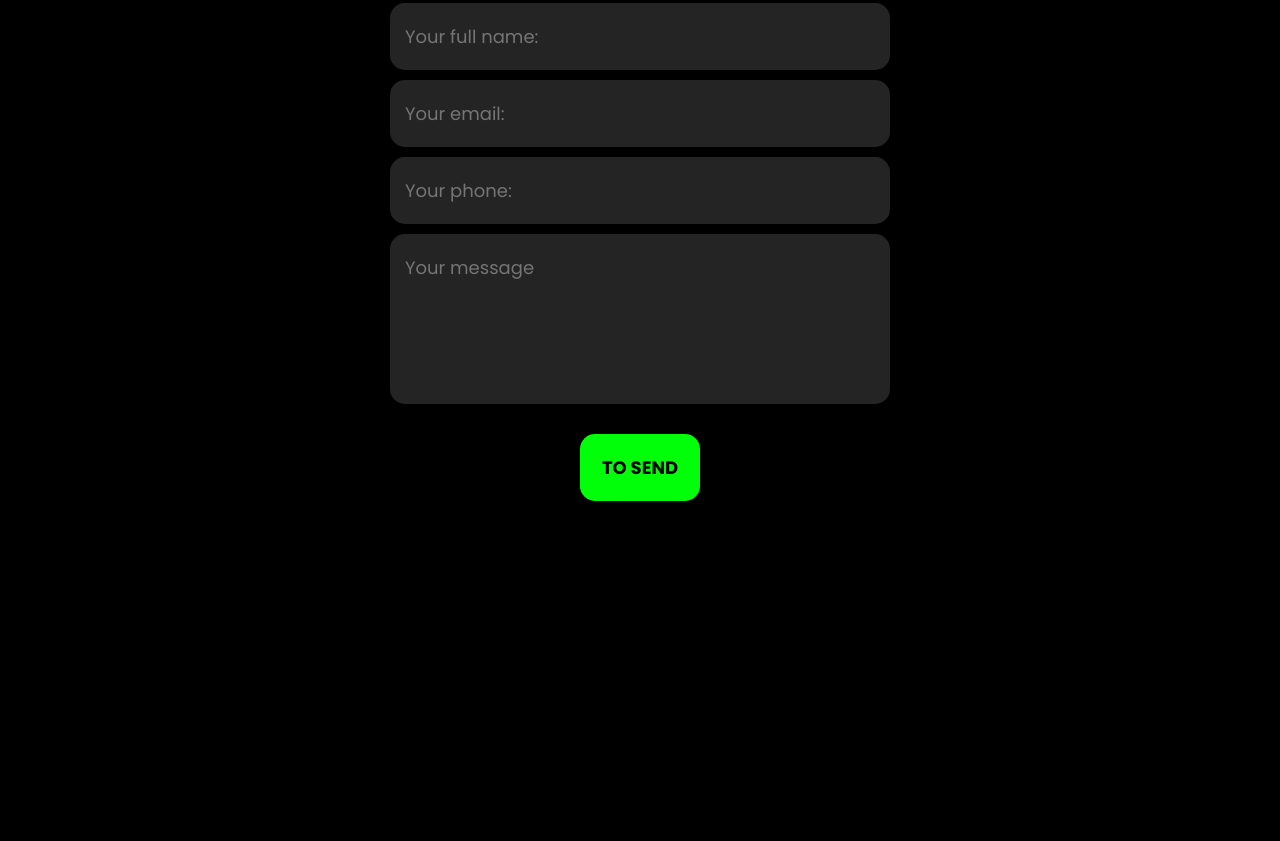
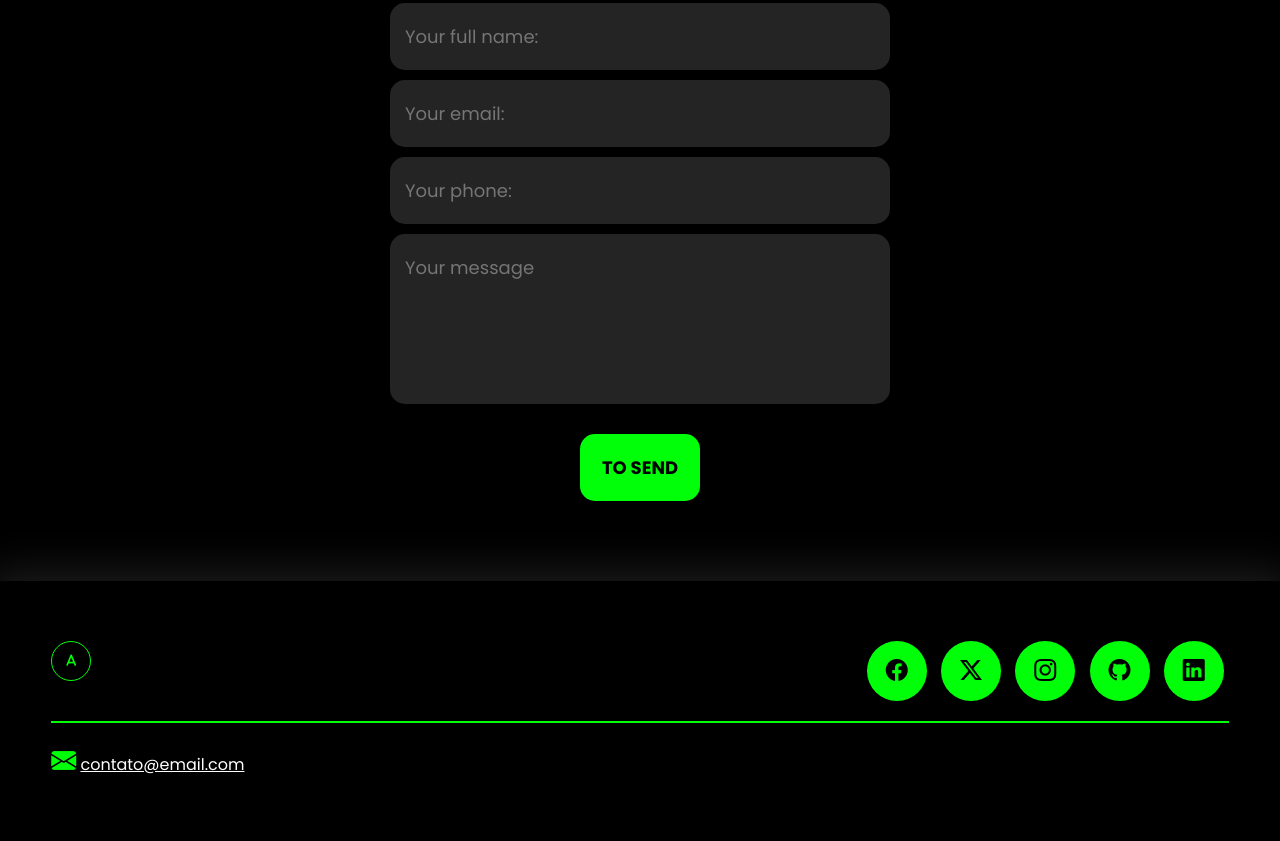
Before and after one commit to mateusC2000/Portfolio, a plain HTML site: page index.html in a window 1280 px wide. Shown: the part 3141-3982 px from the top of the page. Before the commit the page ends 3642 px from the top, so only its background shows below. Drawn offline with nearby package versions, Linux system fonts and the light colour scheme.

Commit message:
Add baseboard tab.

```diff
--- a/index.html
+++ b/index.html
@@ -147,5 +147,26 @@
     </section><!--form-->
   </main>
 
+  <footer>
+    <div class="interface">
+      <div class="line-footer">
+        <div class="flex">
+          <div class="logo"><i class="fa-solid fa-a"></i></div>
+          <div class="social-media">
+            <a href="" title="FACEBOOK"><button><i class="bi bi-facebook"></i></button></a>
+            <a href="" title="TWITTER-X"><button><i class="bi bi-twitter-x"></i></button></a>
+            <a href="" title="INSTAGRAM"><button><i class="bi bi-instagram"></i></button></a>
+            <a href="" title="GITHUB"><button><i class="bi bi-github"></i></button></a>
+            <a href="" title="LINKEDIN"><button><i class="bi bi-linkedin"></i></button></a>
+          </div><!--social-media-->
+        </div><!--flex-->
+      </div><!--line-footer-->
+
+      <div class="line-footer last-line">
+        <p><i class="bi bi-envelope-fill"></i> <a href="mailto:contato@email.com">contato@email.com</a></p>
+      </div><!--line-footer-->
+    </div><!--interface-->
+  </footer>
+
 </body>
 </html>
--- a/style.css
+++ b/style.css
@@ -48,19 +48,7 @@ h2.title span{
   color: #00ff08;
 }
 
-/*STYLE HEADER*/
-
-header{
-  padding: 40px;
-}
-
-header > .interface{
-  display: flex;
-  align-items: center;
-  justify-content: space-between;
-}
-
-header .logo i{
+.logo i{
   height: 40px;
   width: 40px;
   background: transparent;
@@ -72,6 +60,30 @@ header .logo i{
   justify-content: center;
   font-size: 13px;
   cursor: pointer;
+}
+
+.social-media button{
+  width: 60px;
+  height: 60px;
+  border-radius: 50%;
+  border: 0;
+  background-color: #00ff08;
+  font-size: 22px;
+  cursor: pointer;
+  margin: 0 5px;
+  transition: .2s;
+}
+
+/*STYLE HEADER*/
+
+header{
+  padding: 40px;
+}
+
+header > .interface{
+  display: flex;
+  align-items: center;
+  justify-content: space-between;
 }
 
 header a{
@@ -215,18 +227,6 @@ section.about .flex{
   margin: 20px 0;
 }
 
-.about .txt-about .social-media button{
-  width: 60px;
-  height: 60px;
-  border-radius: 50%;
-  border: 0;
-  background-color: #00ff08;
-  font-size: 22px;
-  cursor: pointer;
-  margin: 0 5px;
-  transition: .2s;
-}
-
 /* PORTFOLIO STYLE */
 
 section.portfolio{
@@ -321,3 +321,32 @@ form .to-send input{
   cursor: pointer;
   transition: .2s;
 }
+
+/* BASEBOARD STYLE */
+
+footer{
+  margin-top: 80px;
+  padding: 40px 4%;
+  box-shadow: 0 0 40px 10px #ffffff1d;
+}
+
+footer .flex{
+  justify-content: space-between;
+}
+
+footer .line-footer{
+  padding: 20px 0;
+}
+
+.last-line{
+  border-top: 2px solid #00ff08;
+}
+
+footer .line-footer p i{
+  color: #00ff08;
+  font-size: 25px;
+}
+
+footer .line-footer p a{
+  color: #fff;
+}
```
